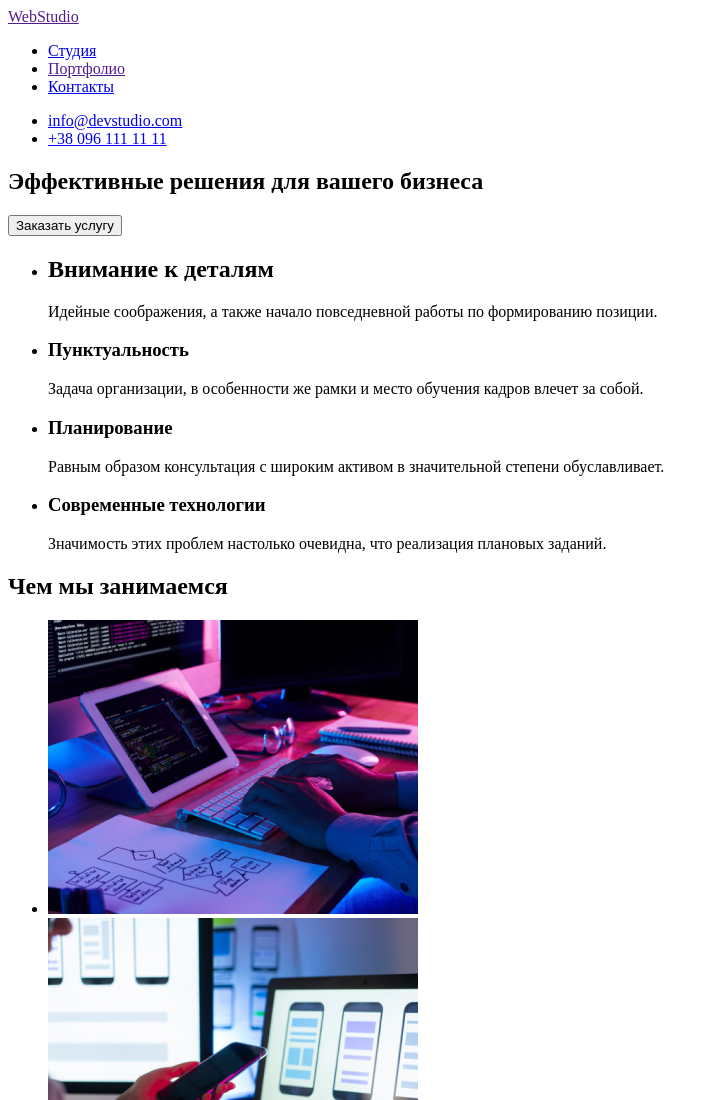
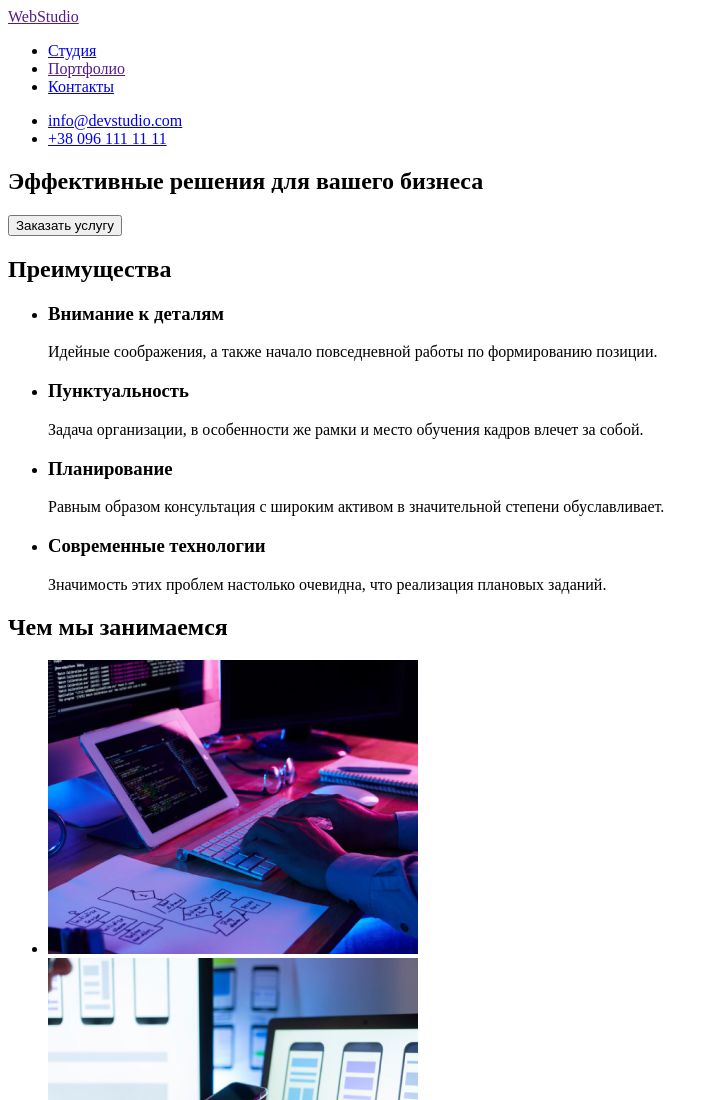
Before and after one commit to zbobkaksobaka/goit-markup-hw-01, a plain HTML site: page index.html in a window 1280 px wide. Shown: the top 1100 px of the page, without its empty margins (0-719 px from the left). Drawn offline with Linux system fonts and the light colour scheme.

Commit message:
fix h-teg

```diff
--- a/index.html
+++ b/index.html
@@ -38,9 +38,10 @@
     <button class="button">Заказать услугу</button>
   </section>
   <section>
+    <h2>Преимущества</h2>
     <ul>
       <li>
-        <h2>Внимание к деталям</h2>
+        <h3>Внимание к деталям</h3>
         <p>Идейные соображения, а также начало повседневной работы по формированию позиции.</p>
       </li>
       <li>
```
